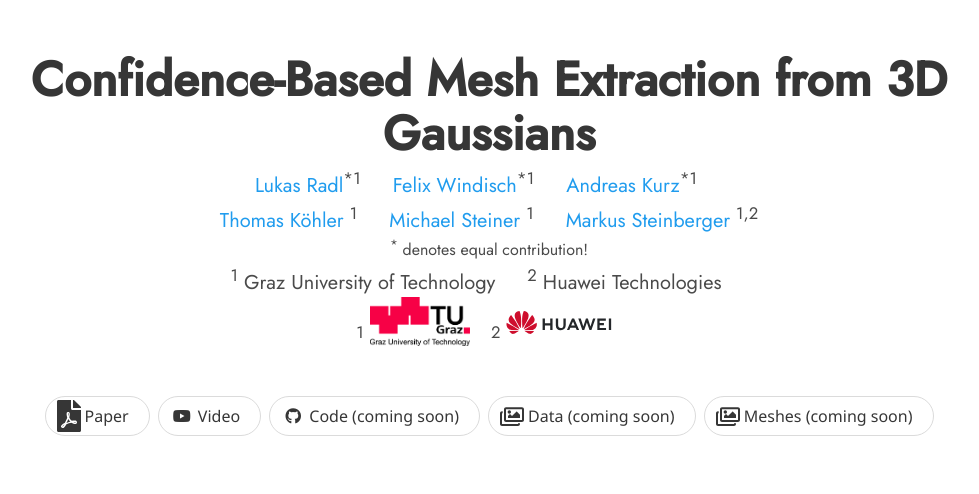
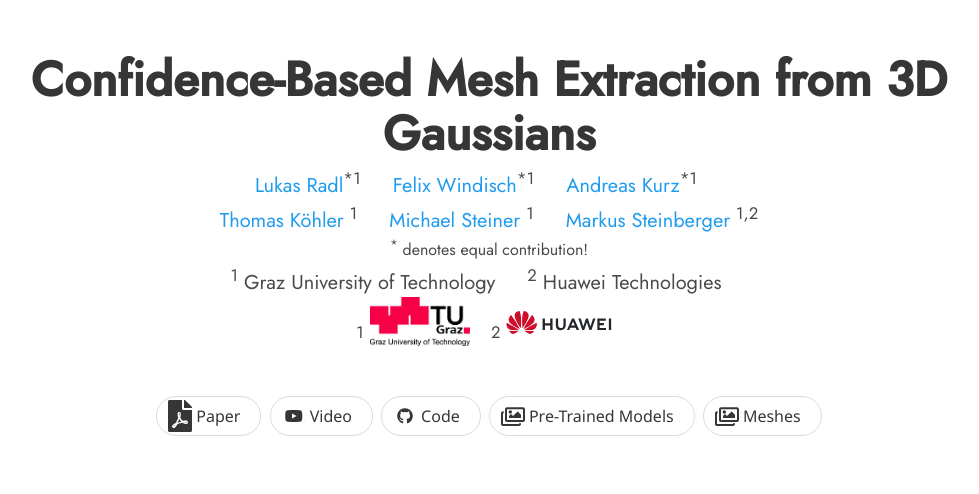
Before and after one commit to r4dl/CoMe, a plain HTML site: page index.html in a window 1280 px wide. Shown: the top 494 px of the page, without its empty margins (151-1130 px from the left). Drawn offline with nearby package versions, Linux system fonts and the light colour scheme; a script that the page names is missing; some icons are missing; a web font is replaced by a local one.

Commit message:
code release

```diff
--- a/index.html
+++ b/index.html
@@ -111,12 +111,12 @@
                                     <span class="icon">
                                         <i class="fab fa-github"></i>
                                     </span>
-                                    <span>Code (coming soon)</span>
+                                    <span>Code</span>
                                 </a>
                             </span>
                             <!-- Code Link. -->
                             <span class="link-block">
-                                <a href=""
+                                <a href="https://cloud.tugraz.at/index.php/s/tRz85cJsRQGJX4q"
                                     class="external-link button is-normal is-rounded">
                                     <span class="icon">
                                         <svg class="svg-inline--fa fa-images fa-w-18" aria-hidden="true"
@@ -128,12 +128,12 @@
                                             </path>
                                         </svg>
                                     </span>
-                                    <span>Data (coming soon)</span>
+                                    <span>Pre-Trained Models</span>
                                 </a>
                             </span>
                             <!-- Code Link. -->
                             <span class="link-block">
-                                <a href=""
+                                <a href="https://cloud.tugraz.at/index.php/s/ysRAxopxHqfHxzn"
                                     class="external-link button is-normal is-rounded">
                                     <span class="icon">
                                         <svg class="svg-inline--fa fa-images fa-w-18" aria-hidden="true"
@@ -145,7 +145,7 @@
                                             </path>
                                         </svg>
                                     </span>
-                                    <span>Meshes (coming soon)</span>
+                                    <span>Meshes</span>
                                 </a>
                             </span>
                     </div>
```
